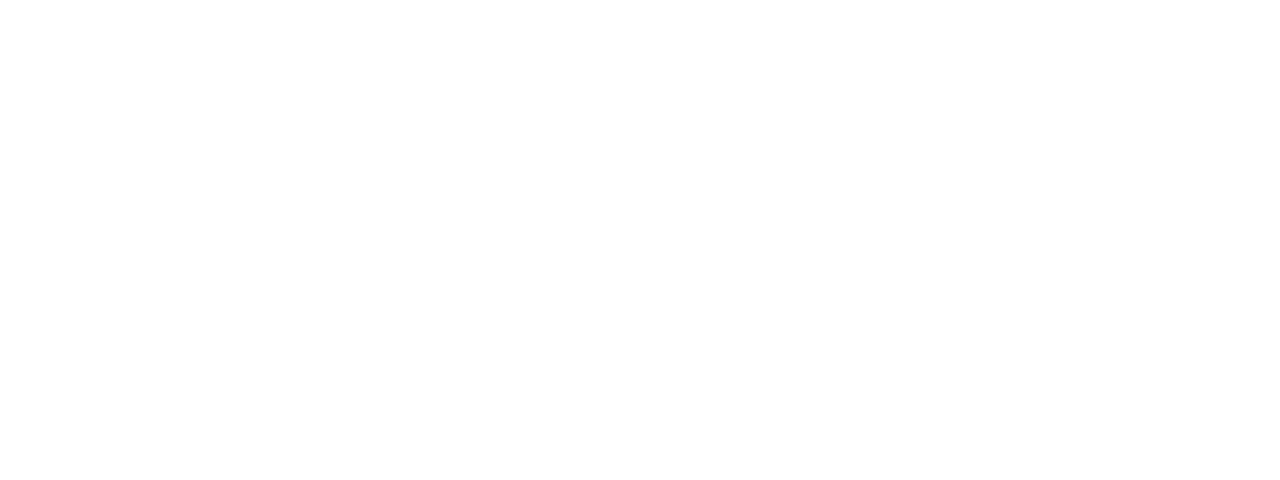
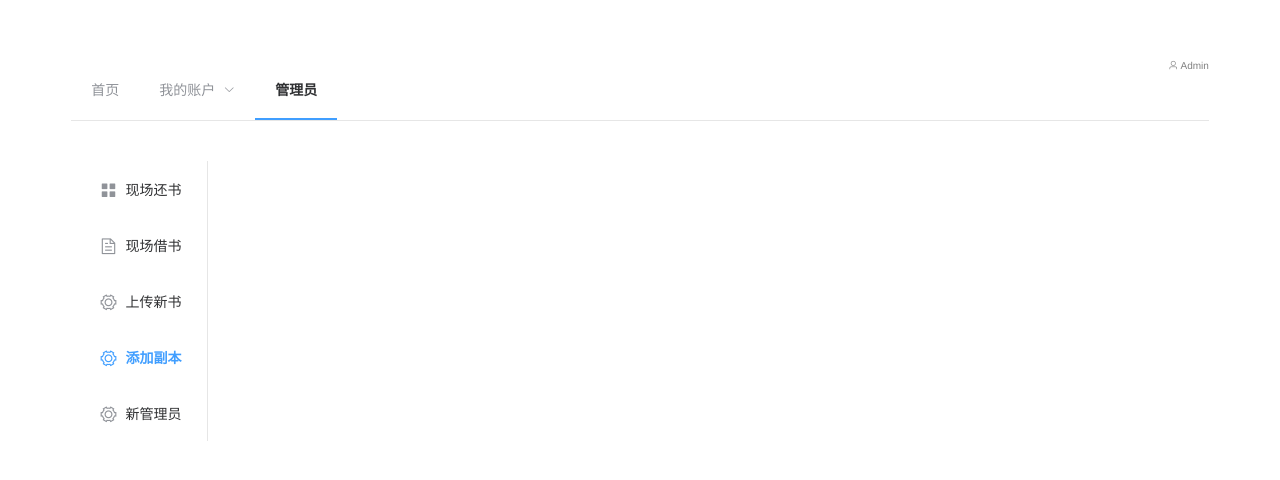
Before and after one commit to Elaine1908/NorthenLightsLibrary, a Vue app in the folder frontend/: page /home/admin/addCopy in a window 1280 px wide. Shown: the top 480 px of the page. Built offline with nearby package versions, Linux system fonts and the light colour scheme.

Commit message:
修改了共同部分的界面和路由跳转逻辑，修复了刷新菜单栏选中丢失的bug

```diff
--- /dev/null
+++ b/frontend/src/components/AddAdmin.vue
@@ -0,0 +1,13 @@
+<template>
+
+</template>
+
+<script>
+export default {
+  name: "AddAdmin"
+}
+</script>
+
+<style scoped>
+
+</style>
--- /dev/null
+++ b/frontend/src/components/AddCopy.vue
@@ -0,0 +1,13 @@
+<template>
+
+</template>
+
+<script>
+export default {
+  name: "AddCopy"
+}
+</script>
+
+<style scoped>
+
+</style>
--- a/frontend/src/router/index.js
+++ b/frontend/src/router/index.js
@@ -66,6 +66,16 @@
             path: 'upload',
             name: 'Upload',
             component: () => import('@/components/Upload')
+          },
+          {
+            path: 'addCopy',
+            name: 'AddCopy',
+            component: () => import('@/components/AddCopy')
+          },
+          {
+            path: 'addAdmin',
+            name: 'AddAdmin',
+            component: () => import('@/components/AddAdmin')
           }
         ]
       }
--- a/frontend/src/views/Admin.vue
+++ b/frontend/src/views/Admin.vue
@@ -17,11 +17,11 @@
           <i class="el-icon-setting"></i>
           <span slot="title">上传新书</span>
         </el-menu-item>
-        <el-menu-item index="/home/admin/upload">
+        <el-menu-item index="/home/admin/addCopy">
           <i class="el-icon-setting"></i>
           <span slot="title">添加副本</span>
         </el-menu-item>
-        <el-menu-item index="/home/admin/upload">
+        <el-menu-item index="/home/admin/addAdmin">
           <i class="el-icon-setting"></i>
           <span slot="title">新管理员</span>
         </el-menu-item>
--- a/frontend/src/views/Home.vue
+++ b/frontend/src/views/Home.vue
@@ -1,6 +1,6 @@
 <template>
   <div class="home">
-    <el-menu :default-active="$route.path" class="el-menu-demo" mode="horizontal" @select="handleSelect" :router="true">
+    <el-menu :default-active="activeIndex" class="el-menu-demo" mode="horizontal" @select="handleSelect" :router="true">
       <el-menu-item index="/home/show">首页</el-menu-item>
       <el-submenu index="2">
         <template slot="title">我的账户</template>
@@ -27,7 +27,7 @@
   name: 'Home',
   data() {
     return {
-      activeIndex: this.$route.path
+      activeIndex: ''
     };
   },
   methods: {
@@ -52,6 +52,13 @@
     logout(){
       this.$store.commit("doLogout");
       this.$router.push({path:'/home/show'})
+    }
+  },
+  mounted: function () {
+    if (/^\/home\/admin*/.test(this.$route.path)) {
+      this.activeIndex = '/home/admin'
+    } else if (/^\/home\/show*/.test(this.$route.path)) {
+      this.activeIndex = '/home/show'
     }
   }
 }
```
